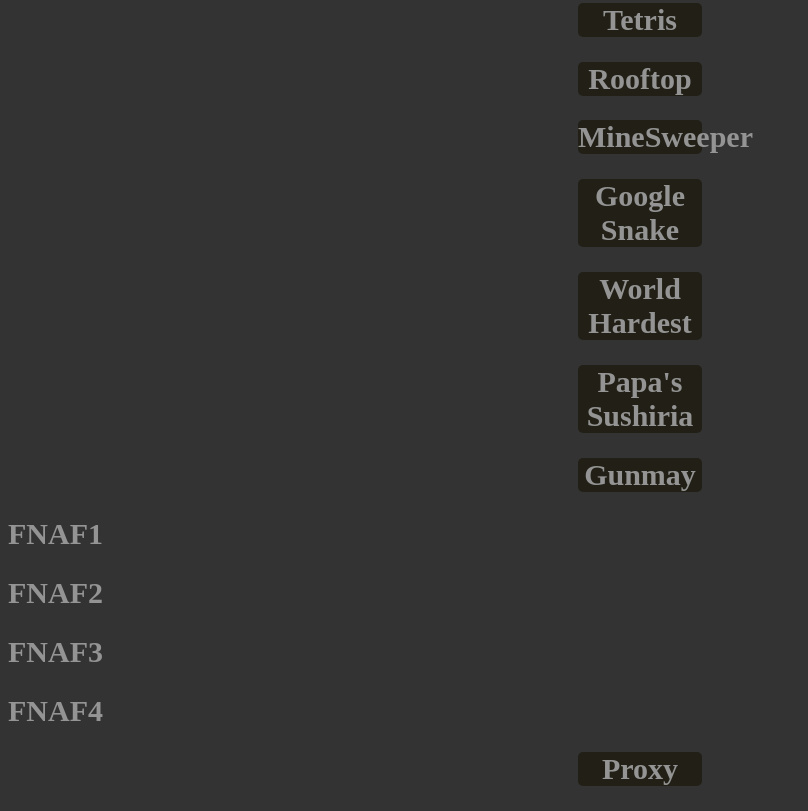
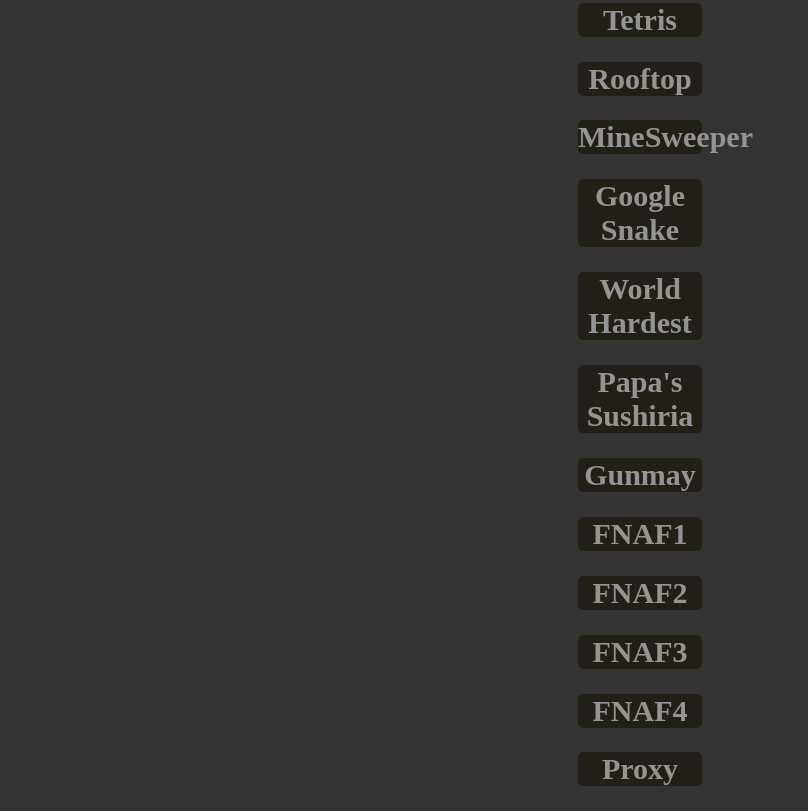
Before and after one commit to Justlemonade/SuperMathTips, a plain HTML site: page index.html in a window 1280 px wide. Shown: the part 1310-2121 px from the top of the page, without its empty margins (0-808 px from the left). Drawn offline with Linux system fonts and the light colour scheme.

Commit message:
Update index.html

```diff
--- a/index.html
+++ b/index.html
@@ -192,22 +192,30 @@
     <div class="gamespadding">
     </div>
 
-       <a href="https://turbowarp.org/532441060/fullscreen"> <h2>FNAF1</h2> </a>
+    <div class="games">
+      <a href="https://turbowarp.org/532441060/fullscreen"> <h2>FNAF1</h2> </a>
+    </div>
 
     <div class="gamespadding">
     </div>
 
+    <div class="games">
       <a href="https://turbowarp.org/529605688/fullscreen"> <h2>FNAF2</h2> </a>
+    </div>
 
     <div class="gamespadding">
     </div>
 
+    <div class="games">
       <a href="https://turbowarp.org/529632033/fullscreen"> <h2>FNAF3</h2> </a>
+    </div>
 
     <div class="gamespadding">
     </div>
 
+    <div class="games">
       <a href="https://turbowarp.org/532287468/fullscreen"> <h2>FNAF4</h2> </a>
+    </div>
 
     <div class="gamespadding">
     </div>
```
